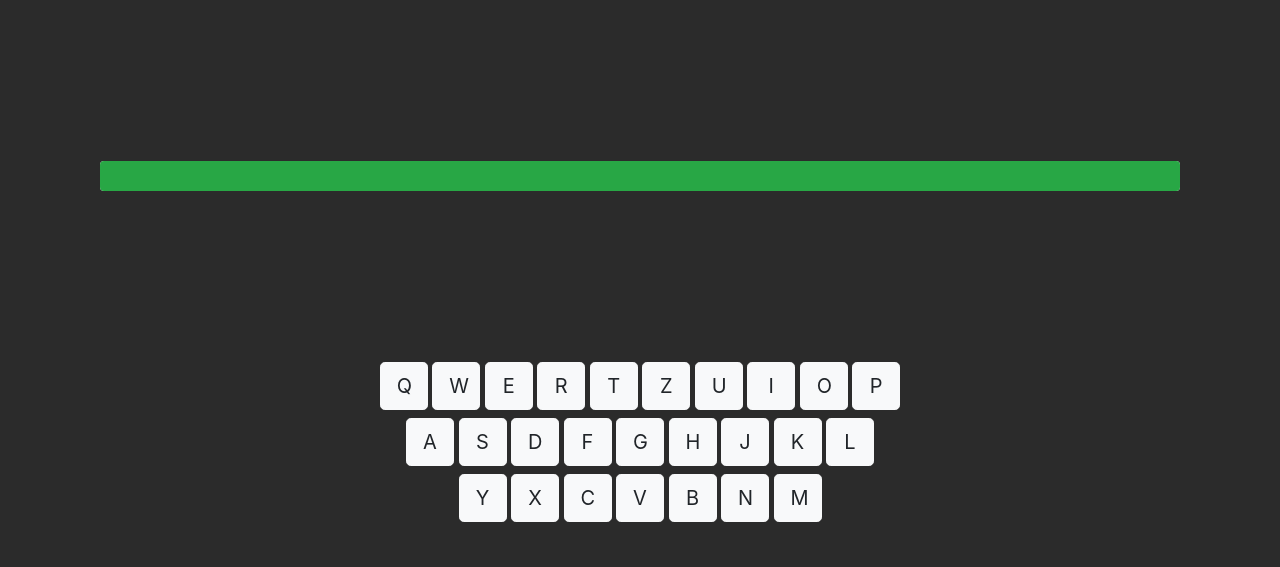
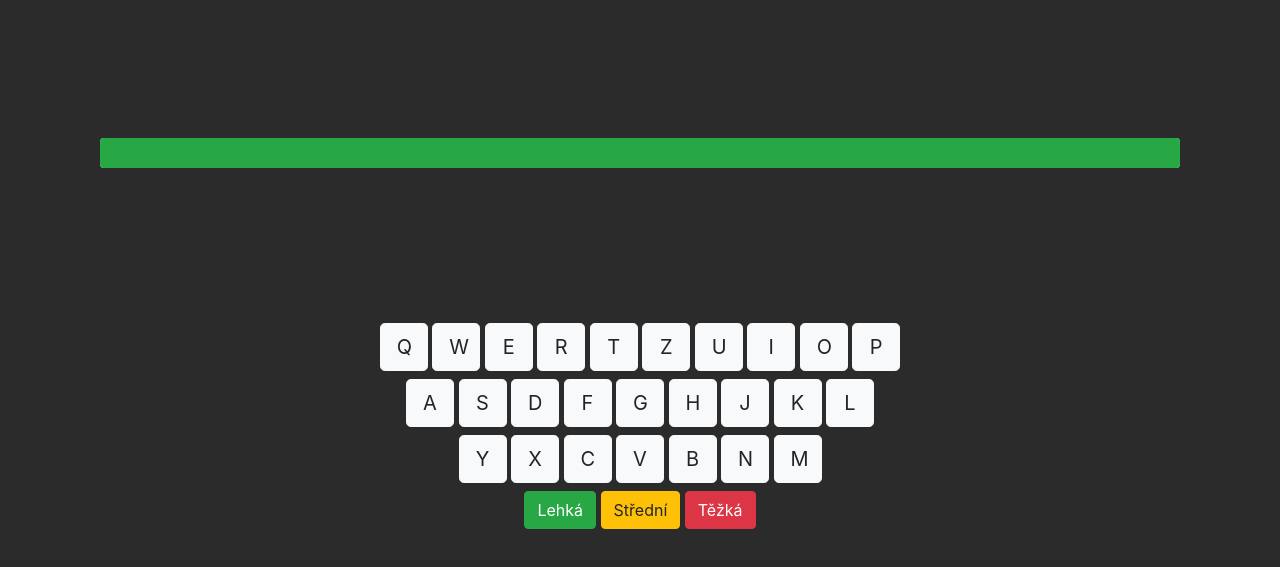
Before and after one commit to mv02/hangman, a plain HTML site: page index.html in a window 1280 px wide. Shown: the part 191-758 px from the top of the page. Drawn offline with nearby package versions, Linux system fonts and the light colour scheme; no server answers.

Commit message:
Add difficulty buttons (rr)

```diff
--- a/index.html
+++ b/index.html
@@ -49,6 +49,11 @@
                 <button class="btn btn-lg btn-light">N</button>
                 <button class="btn btn-lg btn-light">M</button>
             </div>
+            <div class="my-1">
+                <button class="btn btn-success" onclick="setDiff('easy')">Lehká</button>
+                <button class="btn btn-warning" onclick="setDiff('medium')">Střední</button>
+                <button class="btn btn-danger" onclick="setDiff('hard')">Těžká</button>
+            </div>
         </div>
     </div>
 
--- a/js/game.js
+++ b/js/game.js
@@ -64,3 +64,7 @@ function lose() {
     alert('kokot');
     setTimeout(startRound, 500);
 }
+
+function setDiff(n) {
+    window.location.href = 'https://www.youtube.com/watch?v=dQw4w9WgXcQ';
+}
```
